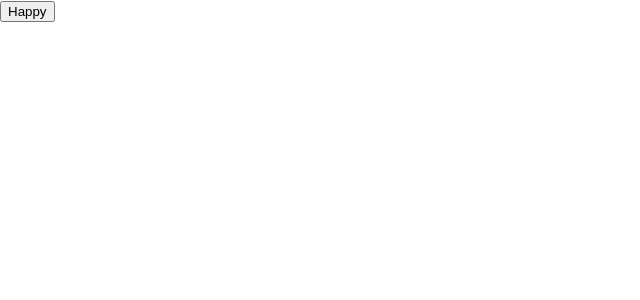
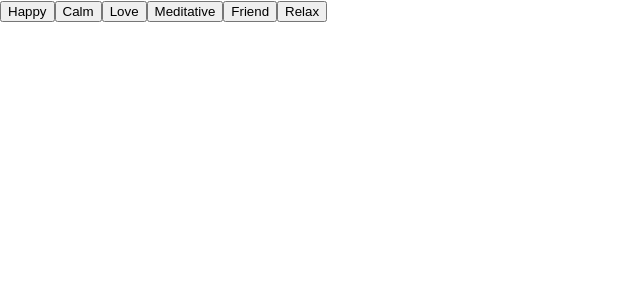
Before and after one commit to fetch-ART/fetch-art-fe, a React (Create React App) app: page /list in a window 1280 px wide. Shown: the top 300 px of the page, without its empty margins (0-640 px from the left). Built offline with nearby package versions, Linux system fonts and the light colour scheme.

Commit message:
hooked up delete endpoint to frontend and added mood button logic

```diff
--- a/src/FavoritesPage.js
+++ b/src/FavoritesPage.js
@@ -6,7 +6,8 @@ import ListItem from './ListItem.js';
 export default class FavoritesPage extends Component {
 
     state = {
-        data: []
+        data: [],
+        newData: ''
     }
 
     loadFavorites = async () => {
@@ -26,6 +27,17 @@ export default class FavoritesPage extends Component {
 
     }
 
+    handleClick = async (item) => {
+
+
+        console.log(item)
+        await request.delete(`http://localhost:3000/api/favorites/${item.id}`).set('Authorization', this.props.token)
+
+
+
+       await this.loadFavorites();
+    }
+
     render() {
 
         return (
@@ -35,7 +47,7 @@ export default class FavoritesPage extends Component {
                     this.state.data.map(item => {
                         return  <div>
                             <ListItem detail={item}/>
-                            <button>Remove</button>
+                            <button onClick={ () => this.handleClick(item)}>Remove</button>
                         </div>
                     })
                 }
--- a/src/MoodButtonPage.js
+++ b/src/MoodButtonPage.js
@@ -6,6 +6,7 @@ import ListItem from './ListItem.js'
 export default class MoodButtonPage extends Component {
     state = {
         data: [],
+        searchQuery: ''
 
     }
 
@@ -14,19 +15,28 @@ export default class MoodButtonPage extends Component {
         this.setState({ token: currentToken})
     }
 
-    handleClick = async () => {
+    handleClick = async (mood) => {
         //find a way to hide our key
-        const fetchData = await request.get('http://localhost:3000/api/list/happy').set('Authorization', this.state.token)
+
+        await this.setState({ searchQuery: mood })
+
+        const fetchData = await request.get(`http://localhost:3000/api/list/'${this.state.searchQuery}'`).set('Authorization', this.state.token)
 
         this.setState({ data: fetchData.body.results })
 
     }
 
     render() {
+        console.log(this.state.searchQuery)
         console.log(this.state.data);
         return (
             <div>
-                <button className='happy-button' onClick={this.handleClick}>Happy</button>
+                <button className='mood-button' onClick={ () => this.handleClick('happy')}>Happy</button>
+                <button className='mood-button' onClick={ () => this.handleClick('calm')}>Calm</button>
+                <button className='mood-button' onClick={ () => this.handleClick('love')}>Love</button>
+                <button className='mood-button' onClick={ () => this.handleClick('meditative')}>Meditative</button>
+                <button className='mood-button' onClick={ () => this.handleClick('friend')}>Friend</button>
+                <button className='mood-button' onClick={ () => this.handleClick('relax')}>Relax</button>
 
                 {
                     this.state.data.map(item => {
```
